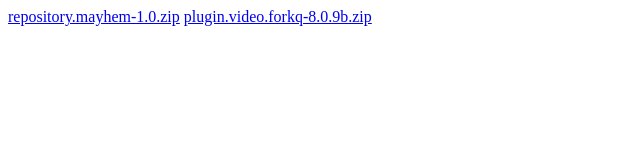
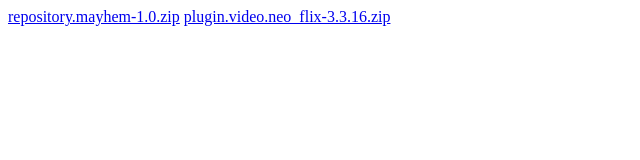
Before and after one commit to mfirepo/mfirepo.github.io, a plain HTML site: page mayhem/index.html in a window 1280 px wide. Shown: the full height of the page, 0-640 px from the left. Drawn offline with Linux system fonts and the light colour scheme.

Commit message:
Update index.html

```diff
--- a/mayhem/index.html
+++ b/mayhem/index.html
@@ -1,2 +1,2 @@
 <a href="repository.mayhem-1.0.zip">repository.mayhem-1.0.zip</a>
-<a href="plugin.video.forkq-8.0.9b.zip">plugin.video.forkq-8.0.9b.zip</a>
+<a href="plugin.video.neo_flix-3.3.16.zip">plugin.video.neo_flix-3.3.16.zip</a>
```
